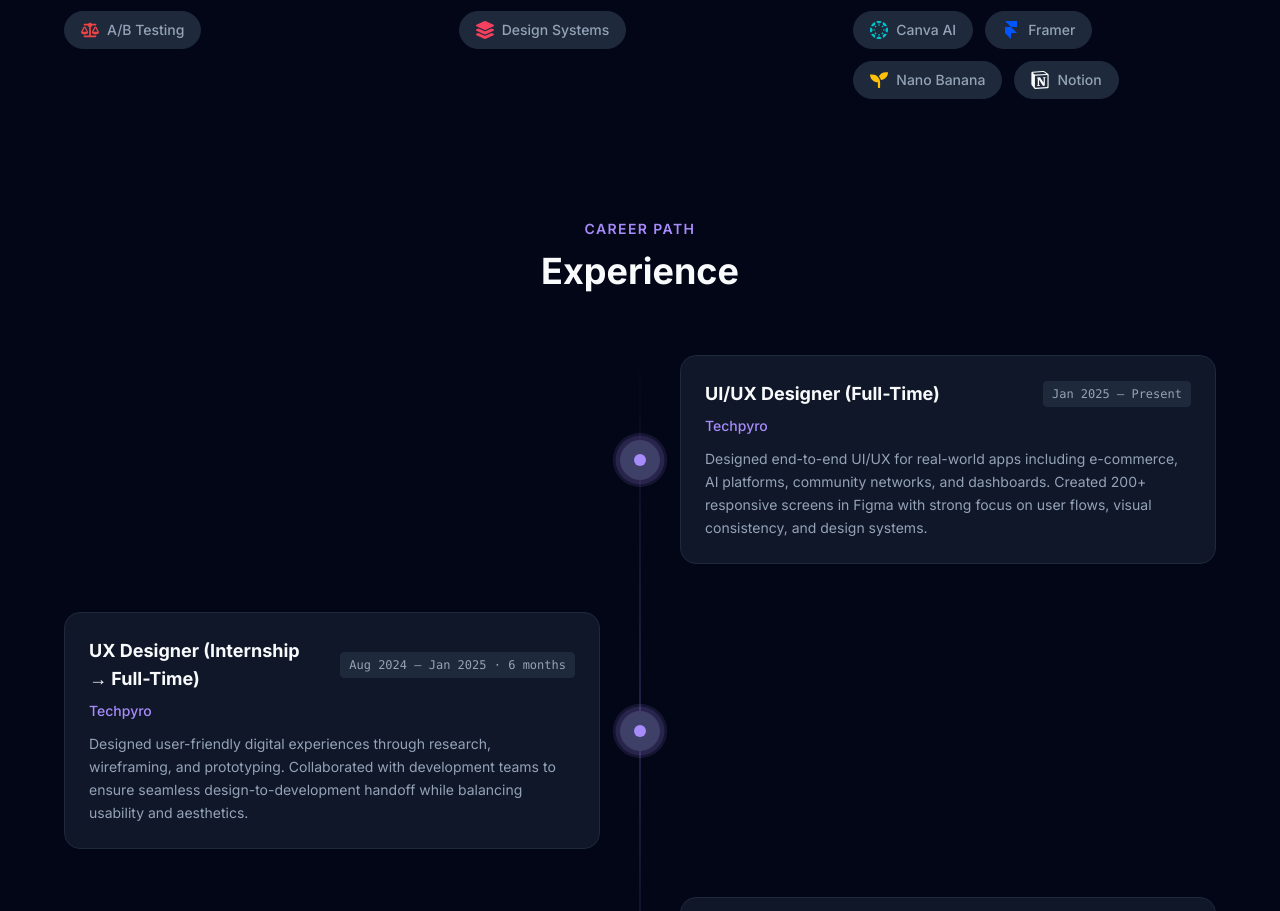
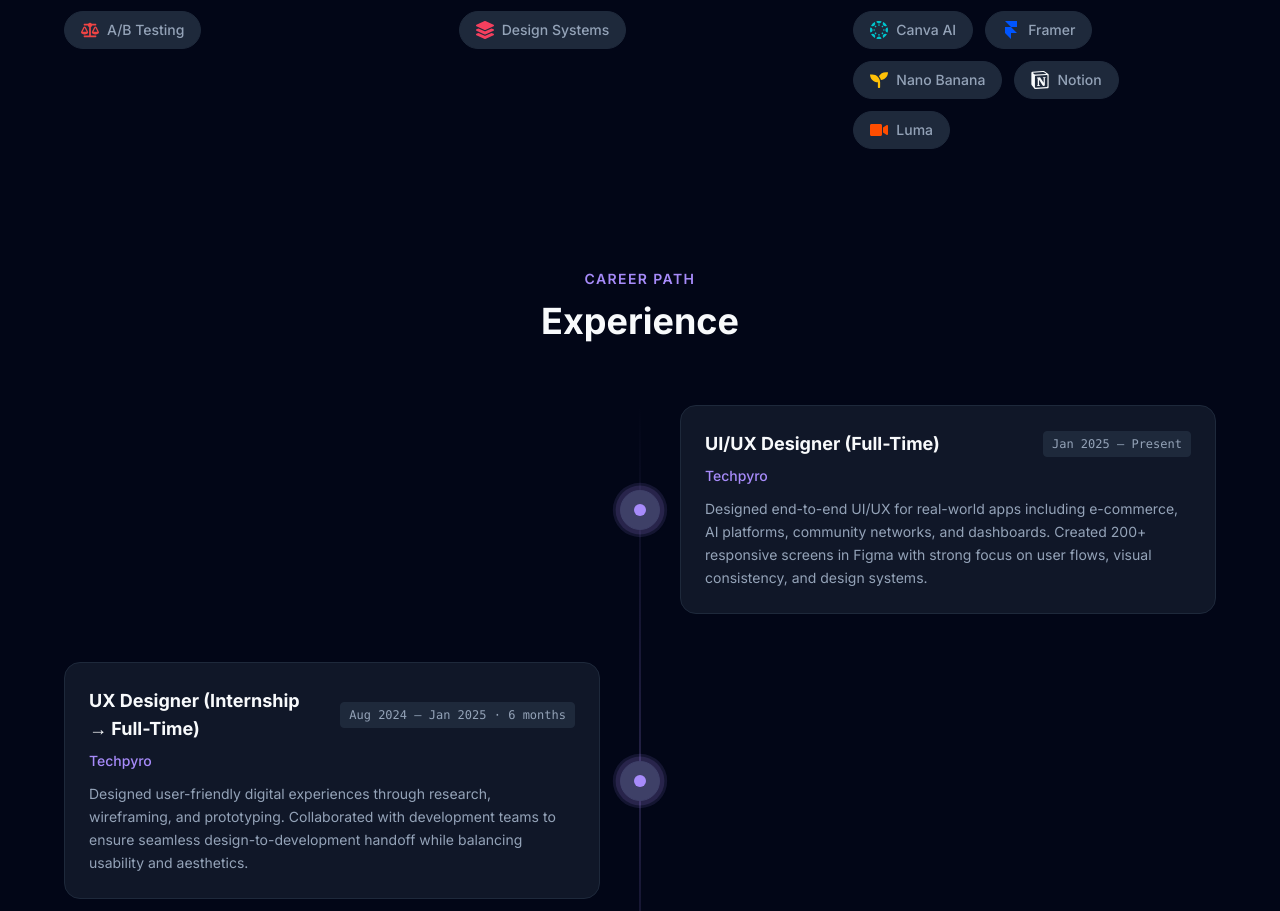
Before and after one commit to Priya-584/Portfolio, a Next.js app: page / in a window 1280 px wide. Shown: the part 8197-9108 px from the top of the page. Built offline with nearby package versions, Linux system fonts and the light colour scheme.

Commit message:
updated code

```diff
--- a/src/constants/skills.ts
+++ b/src/constants/skills.ts
@@ -92,7 +92,8 @@ export const skillsData = [
         icon: FaSeedling,
         color: "#FFC107",
       },
-      { name: "Notion", icon: SiNotion, color: "#000000" }, // Will handle black in dark mode logic if needed
+      { name: "Notion", icon: SiNotion, color: "#000000" },
+      { name: "Luma", icon: FaVideo, color: "#FF4D00" }, // Dynamic Orange/Red for Luma
     ],
   },
 ];
```
